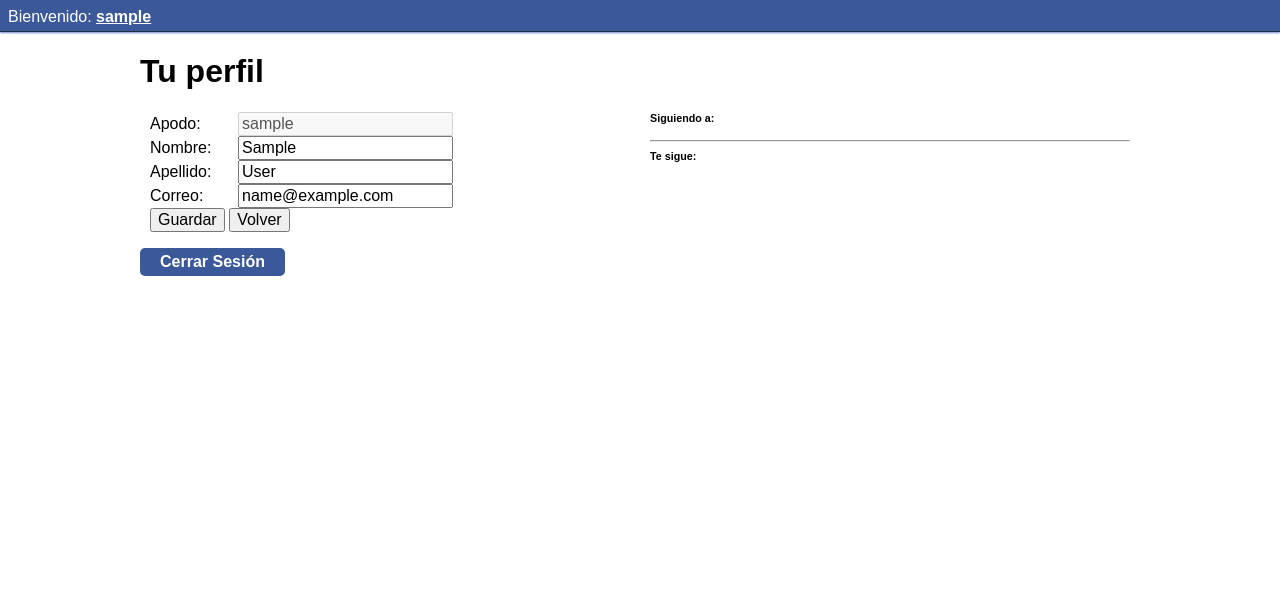
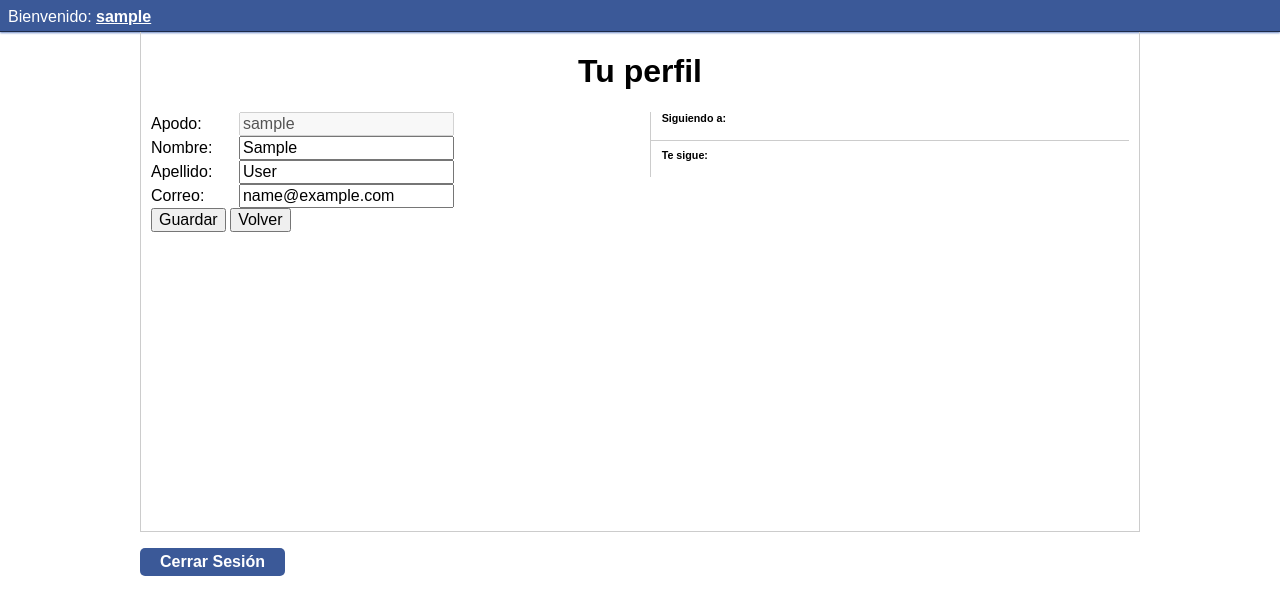
Before and after one commit to elib0/pySMT, a Django app: page /users/1/profile/ in a window 1280 px wide. Shown: the top 615 px of the page. Run offline with Django 3.2, Linux system fonts and the light colour scheme; the visitor is signed in with stand-in values (Sample User, id 1); parts of the project's set-up code (start-up, migrations or seed data) failed here and were passed over; some libraries are stand-ins or nearby versions.

Commit message:
Some changes

```diff
--- a/polls/views.py
+++ b/polls/views.py
@@ -10,7 +10,7 @@ context = {'title': ''}
 def index(request):
     latest_poll_list = Poll.objects.order_by('-pub_date')[:5]
     context['latest_poll_list'] = latest_poll_list
-    context['title'] = 'Bienvenido a sistema de encstas'
+    context['title'] = 'Bienvenido a sistema de encuestas'
     return render(request, 'index.html', context)
 
 
--- a/pySMT/static/css/styl/style_styl.css
+++ b/pySMT/static/css/styl/style_styl.css
@@ -15,9 +15,11 @@ label{min-width:5.5em;display:inline-block}
 .system-message{background-color:#3b5998;border-bottom:solid 1px #1d2b49;-webkit-box-shadow:0 1px 2px #6c89c6;box-shadow:0 1px 2px #6c89c6;height:2em;padding:.5em;color:#fff}
 .welcome-message span{font-weight:bold}
 .welcome-message span a,.welcome-message span a:hover,.welcome-message span a:visited,.welcome-message span a:active{color:#fff;font-weight:bold}
-.content{zoom:1;max-width:1000px;float:none !important;display:block;margin-right:auto !important;margin-left:auto !important;*margin-right:auto !important;*margin-left:auto !important}
+.content{zoom:1;max-width:1000px;float:none !important;display:block;margin-right:auto !important;margin-left:auto !important;*margin-right:auto !important;*margin-left:auto !important;border:1px solid #ccc;border-top:none;min-height:500px;}
 .content:before,.content:after{content:"";display:table}
 .content:after{clear:both}
+.content h1{text-align:center}
+.home h3{text-align:center}
 .poll-result ul{list-style:none;}
 .poll-result ul li{width:30%;}
 .poll-result ul li span{display:block}
@@ -25,10 +27,15 @@ label{min-width:5.5em;display:inline-block}
 .poll-result ul li span.bar2{background-color:#ff0080}
 .poll-result ul li span.bar3{background-color:#0f0}
 .poll-result ul li span.bar4{background-color:#ff8000}
-.profile aside,.profile article{zoom:1;float:left;width:48%;margin-left:1%;margin-right:1%;}
+.profile aside,.profile article{zoom:1;float:left;width:48%;margin-left:1%;margin-right:1%}
 .profile aside:before,.profile article:before,.profile aside:after,.profile article:after{content:"";display:table}
 .profile aside:after,.profile article:after{clear:both}
-.profile aside h6,.profile article h6{margin:0}
+.profile aside{border-left:1px solid #ccc;}
+.profile aside hr{border:1px solid #ccc;border-bottom:none}
+.profile aside h6{margin:0 1em}
+.external-profile article{zoom:1;float:left;width:31.33333333333333%;margin-left:1%;margin-right:1%}
+.external-profile article:before,.external-profile article:after{content:"";display:table}
+.external-profile article:after{clear:both}
 footer{zoom:1;max-width:1000px;float:none !important;display:block;margin-right:auto !important;margin-left:auto !important;*margin-right:auto !important;*margin-left:auto !important;}
 footer:before,footer:after{content:"";display:table}
 footer:after{clear:both}
--- a/pySMT/static/css/styl/style_styl.styl
+++ b/pySMT/static/css/styl/style_styl.styl
@@ -30,6 +30,16 @@ label
 
 .content
 	center(max-center)
+	border 1px solid #CCC
+	border-top none
+	min-height: 500px
+	h1
+		text-align: center
+
+.home
+	h3
+		text-align: center
+
 
 .poll-result
 	ul
@@ -50,8 +60,17 @@ label
 .profile
 	aside,article
 		col(1,2)
+	aside
+		border-left: 1px solid #CCC
+		hr
+			border: 1px solid #CCC
+			border-bottom none
 		h6
-			margin 0
+			margin 0 1em
+
+.external-profile
+	article
+		col(1,3)
 
 footer
 	center(max-center)
--- a/pySMT/templates/index.html
+++ b/pySMT/templates/index.html
@@ -20,12 +20,6 @@
             <div class="chromeframe"><p>You are using an <strong>outdated</strong> browser. Please <a href="http://browsehappy.com/" target="_blank">upgrade your browser</a> or <a href="http://www.google.com/chromeframe/?redirect=true" target="_blank">activate Google Chrome Frame</a> to improve your experience.</p></div>
         <![endif]-->
         <div class="system-message">
-        {% block systemmessage %}
-            {% if msj %}
-                {{ msj }}
-            {% endif %}
-        {% endblock systemmessage %}
-
         <span class="welcome-message">Bienvenido:
             <span>
         {% if user.is_authenticated  %}
```
